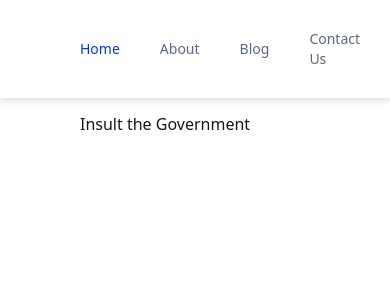
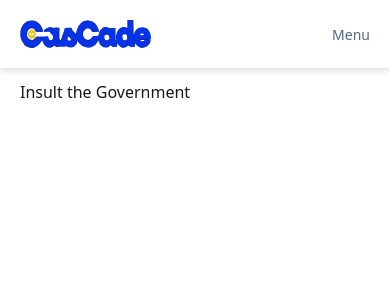
Before and after one commit to HenryAgu/Cascade-v2, a Next.js app: page / in a window 390 px wide. Shown: the top 300 px of the page. Built offline with nearby package versions, Linux system fonts and the light colour scheme.

Commit message:
feat: mobile and desktop navbar

```diff
--- a/src/app/components/Navbar.tsx
+++ b/src/app/components/Navbar.tsx
@@ -1,8 +1,8 @@
-"use client"
+"use client";
 import Image from "next/image";
 import Link from "next/link";
 import { usePathname } from "next/navigation";
-import React from "react";
+import React, { useState } from "react";
 
 interface NavMenu {
   title: string;
@@ -30,40 +30,82 @@ const navMenu: NavMenu[] = [
 
 const Navbar = () => {
   const linkActive = usePathname();
+  const [open, setOpen] = useState<boolean>(false);
+
+  const toggleMenu = () => {
+    setOpen(!open);
+  };
   return (
     <nav className="fixed top-0 left-0 right-0 drop-shadow-md bg-white font-source">
-      <div className="container mx-auto py-5 px-20 flex items-center justify-between">
-        <Link href="/" className="">
+      <div className="container mx-auto py-5 px-5 lg:px-20 flex items-center justify-between">
+        <Link href="/" className="shrink-0 focus:outline-0">
           <Image
             src="/images/Logo.svg"
             alt="Logo"
             width={132}
             height={32}
-            className="h-[32px] w-fit aspect-[132/32]"
+            className="h-[28px] lg:h-[32px] lg:w-fit aspect-[108/32] lg:aspect-[132/32]"
           />
         </Link>
-        <div className="flex items-center gap-x-10">
-          <div className="flex items-center gap-x-10">
+
+        {/* Desktop Menu */}
+        <nav
+          aria-label="Site Nav"
+          className="hidden lg:flex items-center gap-x-10"
+        >
+          <ul className="flex items-center gap-x-10">
             {navMenu.map((item, index) => (
               <Link
                 href={item.path}
                 key={index}
                 className={`text-sm ${
-                  item.path === linkActive ? "text-[#0634e9] font-medium" : "text-[#5b6780] font-normal"
+                  item.path === linkActive
+                    ? "text-[#0634e9] font-medium"
+                    : "text-[#5b6780] font-normal"
                 } hover:text-[#0634e9]`}
               >
-                {item.title}
+                <li>{item.title}</li>
               </Link>
             ))}
-          </div>
+          </ul>
           <Link
             href="/contact"
             className="border border-[#0634e9] text-[#0056d2] text-sm font-medium rounded-md py-2 px-3"
           >
             Start Learning
           </Link>
+        </nav>
+
+        {/* Mobile menu icon */}
+        <div className="outline-transparent">
+          <button
+            className="text-sm text-[#5b6780] font-normal"
+            onClick={toggleMenu}
+          >
+            Menu
+          </button>
         </div>
       </div>
+
+      {/* Mobile Menu */}
+      {open && (
+        <div
+          aria-label="Mobile Nav"
+          className="absolute top-0 bg-white h-screen z-50 w-full"
+        >
+          <div className="drop-shadow-md p-5 flex items-center justify-between">
+            <div/>
+            <Image
+              src="/images/Logo.svg"
+              alt="Logo"
+              width={108}
+              height={28}
+              className="h-[28px] aspect-[108/32]"
+            />
+            <button onClick={toggleMenu}>Close</button>
+          </div>
+        </div>
+      )}
     </nav>
   );
 };
--- a/src/app/page.tsx
+++ b/src/app/page.tsx
@@ -1,7 +1,7 @@
 
 export default function Home() {
   return (
-<main className="min-h-screen mt-28  px-20">
+<main className="min-h-screen mt-20 lg:mt-28 px-5 lg:px-20">
   Insult the Government
 </main>
   );
```
